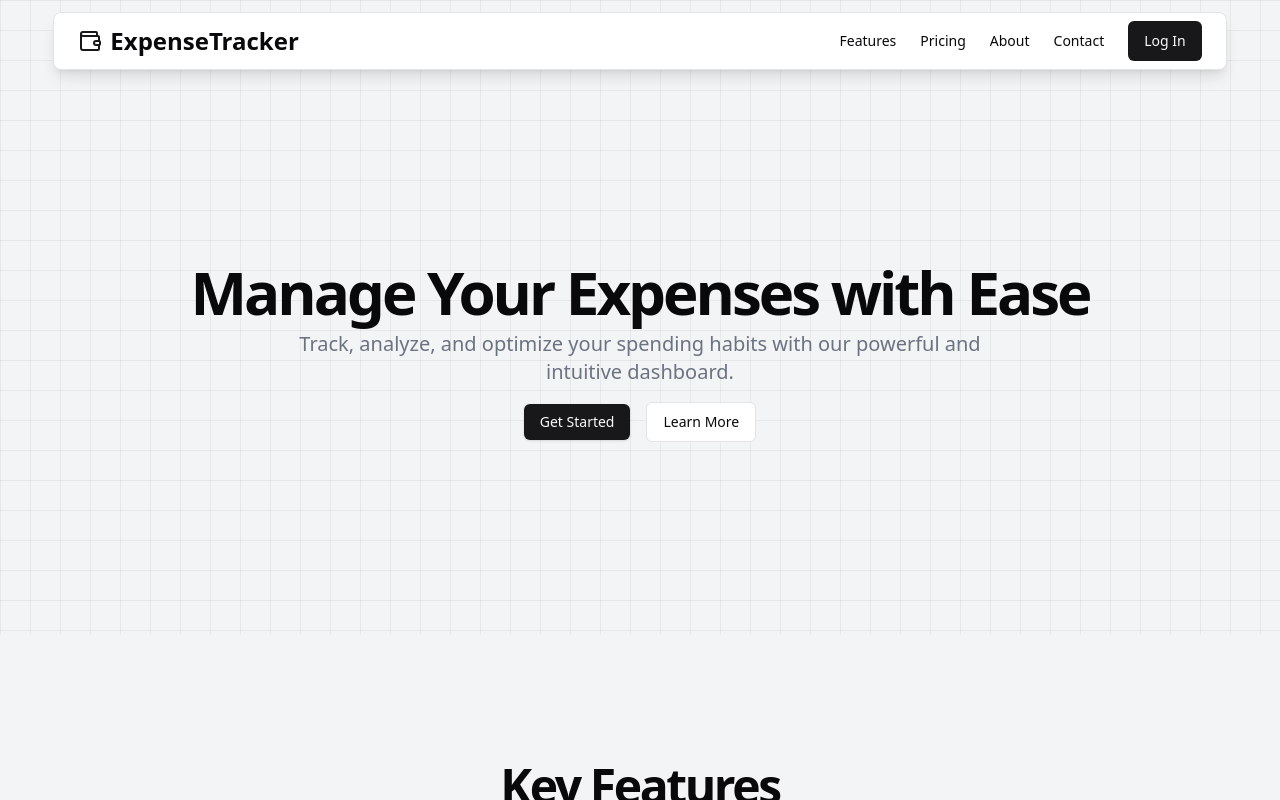
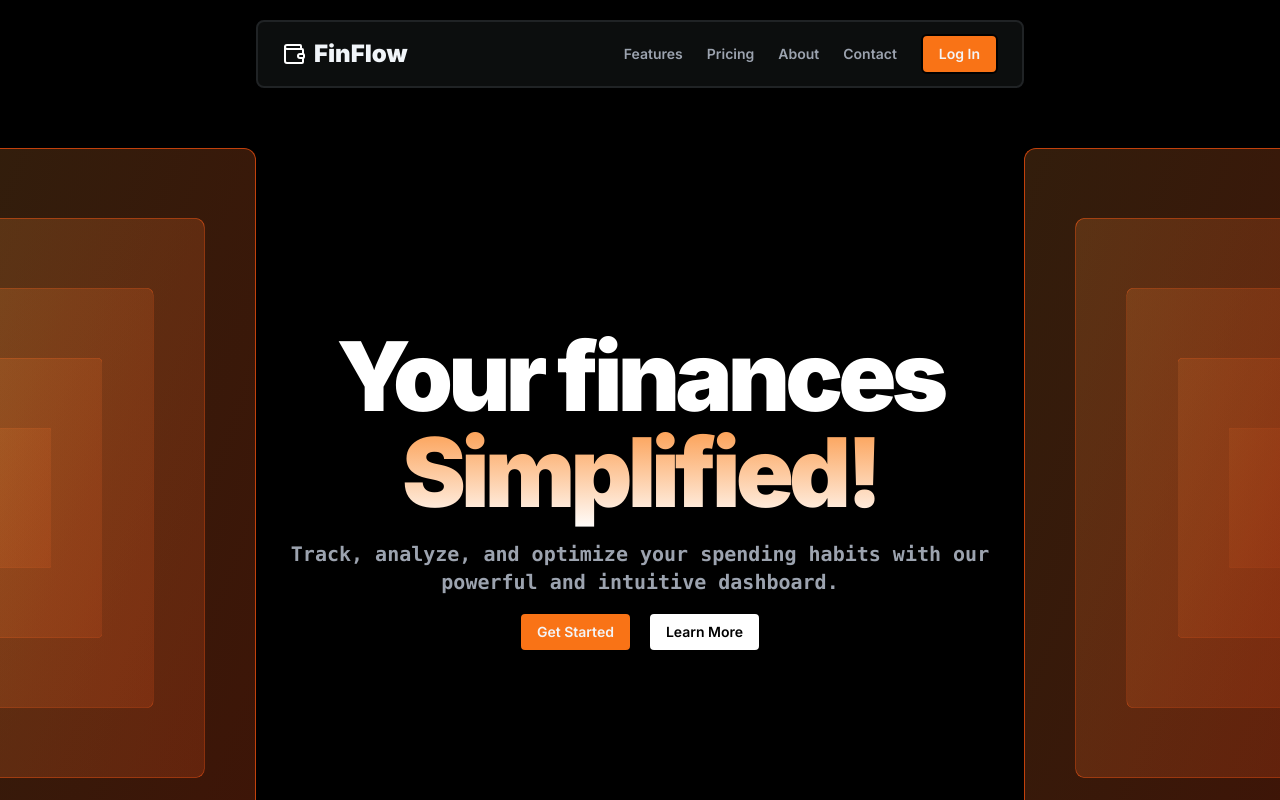
Before and after one commit to CodeMan62/FinFlow, a Next.js app: page / in a window 1280 px wide. Shown: the top 800 px of the page. Built offline with nearby package versions, Linux system fonts and the light colour scheme; no server answers.

Commit message:
📦 Changes on landing page

```diff
--- a/package.json
+++ b/package.json
@@ -17,6 +17,7 @@
     "apexcharts": "^3.54.1",
     "class-variance-authority": "^0.7.0",
     "clsx": "^2.1.1",
+    "framer-motion": "^11.11.10",
     "lucide-react": "^0.446.0",
     "next": "14.2.13",
     "next-auth": "5.0.0-beta.22",
--- a/src/app/(Landing)/layout.tsx
+++ b/src/app/(Landing)/layout.tsx
@@ -1,19 +1,8 @@
 import type { Metadata } from "next";
-import localFont from "next/font/local";
+import { Inter } from "next/font/google";
 import "../globals.css";
 import Navbar from "@/components/Navbar";
 import { SessionProvider } from "next-auth/react";
-
-const geistSans = localFont({
-  src: "../fonts/GeistVF.woff",
-  variable: "--font-geist-sans",
-  weight: "100 900",
-});
-const geistMono = localFont({
-  src: "../fonts/GeistMonoVF.woff",
-  variable: "--font-geist-mono",
-  weight: "100 900",
-});
 
 export const metadata: Metadata = {
   title: "Expensify",
@@ -28,9 +17,7 @@ export default function RootLayout({
   return (
     <html lang="en">
       <SessionProvider>
-        <body
-          className={`${geistSans.variable} ${geistMono.variable} antialiased bg-gray-100 grid-background`}
-        >
+        <body className={` antialiased bg-black `}>
           <Navbar />
           {children}
         </body>
--- a/src/app/globals.css
+++ b/src/app/globals.css
@@ -64,15 +64,33 @@
     @apply bg-background text-foreground;
   }
 }
-
+body {
+  overflow-x: hidden;
+}
 .grid-background {
   position: relative;
-  background-color: #f3f4f6;
+  background-color: #000000;
   background-image: linear-gradient(
       to right,
-      rgba(0, 0, 0, 0.05) 1px,
+      rgba(255, 255, 255, 0.05) 1px,
       transparent 1px
     ),
-    linear-gradient(to bottom, rgba(0, 0, 0, 0.05) 1px, transparent 1px);
+    linear-gradient(to bottom, rgba(255, 255, 255, 0.05) 1px, transparent 1px);
   background-size: 30px 30px;
 }
+::-webkit-scrollbar {
+  width: 6px;
+}
+
+::-webkit-scrollbar-track {
+  background: transparent;
+}
+
+::-webkit-scrollbar-thumb {
+  background-color: #ca791c;
+  border-radius: 10px;
+}
+
+::-webkit-scrollbar-thumb:hover {
+  background-color: #ff8c00;
+}
--- a/src/components/LandingPage.tsx
+++ b/src/components/LandingPage.tsx
@@ -1,3 +1,4 @@
+"use client";
 import { Button } from "@/components/ui/button";
 import { Card, CardContent, CardHeader, CardTitle } from "@/components/ui/card";
 import {
@@ -10,38 +11,81 @@ import {
   Wallet,
 } from "lucide-react";
 import Link from "next/link";
+import { motion } from "framer-motion";
+import { Inter } from "next/font/google";
+
+const inter900 = Inter({
+  subsets: ["cyrillic"],
+  variable: "--font-inter",
+  weight: ["900"],
+});
+
+const inter600 = Inter({
+  subsets: ["cyrillic"],
+  variable: "--font-inter",
+  weight: ["600"],
+});
 
 export default function LandingPage() {
   return (
     <div className="flex flex-col min-h-screen">
+      <motion.section
+        initial={{ x: 300, y: -20 }}
+        whileInView={{ x: 0 }}
+        transition={{ duration: 0.3, delay: 0.2, ease: "easeInOut" }}
+      >
+        <DecorativeSquaresRight />
+      </motion.section>
+
+      <motion.section
+        initial={{ x: -300, y: -20 }}
+        whileInView={{ x: 0 }}
+        transition={{ duration: 0.3, delay: 0.2, ease: "easeInOut" }}
+      >
+        <DecorativeSquaresLeft />
+      </motion.section>
       <main className="flex-1">
-        <section className="w-full py-12 md:py-24 lg:py-32 xl:py-48">
-          <div className="px-4 md:px-6">
+        <motion.section
+          initial={{ opacity: 0, y: 20 }}
+          whileInView={{ opacity: 1, y: 0 }}
+          transition={{ duration: 0.6, ease: "easeOut" }}
+          className={`${inter600.className} w-full py-12 md:py-48 lg:py-64 xl:py-60 text-white`}
+        >
+          <div className="px-4 md:px-6 text-center">
             <div className="flex flex-col items-center space-y-4 text-center">
               <div className="space-y-2">
-                <h1 className="text-3xl font-bold tracking-tighter sm:text-4xl md:text-5xl lg:text-6xl/none">
-                  Manage Your Expenses with Ease
+                <h1 className="text-3xl font-bold mb-5 tracking-tighter sm:text-4xl md:text-5xl lg:text-8xl/none">
+                  Your finances <br />
+                  <span className="bg-gradient-to-t from-white to-orange-400 text-transparent bg-clip-text font-bold">
+                    Simplified!
+                  </span>
                 </h1>
-                <p className="mx-auto max-w-[700px] text-gray-500 md:text-xl dark:text-gray-400">
+                <p className="mx-auto max-w-[700px] font-mono text-gray-400 md:text-xl dark:text-gray-200">
                   Track, analyze, and optimize your spending habits with our
                   powerful and intuitive dashboard.
                 </p>
               </div>
               <div className="space-x-4">
-                <Button className="inline-flex h-9 items-center justify-center rounded-md bg-primary px-4 py-2 text-sm font-medium text-primary-foreground shadow transition-colors hover:bg-primary/90 focus-visible:outline-none focus-visible:ring-1 focus-visible:ring-ring disabled:pointer-events-none disabled:opacity-50">
+                <button className="text-sm bg-orange-500 border-2 border-black text-gray-100 px-4 py-2 rounded-md transition-all duration-300 ease-in-out hover:border-orange-500 hover:bg-white hover:text-zinc-800 active:scale-95 hover:shadow-md">
                   Get Started
-                </Button>
-                <Button variant="outline">Learn More</Button>
+                </button>
+                <button className="text-sm bg-white border-2 border-black text-black px-4 py-2 rounded-md transition-all duration-300 ease-in-out hover:border-black hover:bg-gray-200 hover:text-zinc-800 active:scale-95 hover:shadow-md">
+                  Learn More
+                </button>
               </div>
             </div>
           </div>
-        </section>
-        <section className="w-full py-12 md:py-24 lg:py-32 bg-gray-100 dark:bg-gray-800">
+        </motion.section>
+        <section className="w-full py-12 md:py-24 lg:py-32 ">
           <div className=" px-4 md:px-6">
-            <h2 className="text-3xl font-bold tracking-tighter sm:text-4xl md:text-5xl text-center mb-8">
+            <h2
+              className={` ${inter600.className} text-3xl font-bold tracking-tighter sm:text-4xl md:text-5xl text-center mb-8 text-gray-100`}
+            >
               Key Features
             </h2>
-            <div className="grid grid-cols-1 md:grid-cols-3 gap-8">
+            <div
+              className={`${inter600.className} grid grid-cols-1 md:grid-cols-3 gap-8`}
+            >
               <Card>
                 <CardHeader>
                   <BarChart2 className="w-8 h-8 text-primary mb-2" />
@@ -75,7 +119,12 @@ export default function LandingPage() {
             </div>
           </div>
         </section>
-        <section className="w-full py-12 md:py-24 lg:py-32">
+        <motion.section
+          initial={{ opacity: 0, y: 20 }}
+          whileInView={{ opacity: 1, y: 0 }}
+          transition={{ duration: 0.6, ease: "easeOut" }}
+          className="w-full py-12 md:py-24 lg:py-32 bg-gray-100 dark:bg-gray-800"
+        >
           <div className="px-4 md:px-6">
             <h2 className="text-3xl font-bold tracking-tighter sm:text-4xl md:text-5xl text-center mb-8">
               What Our Users Say
@@ -119,8 +168,13 @@ export default function LandingPage() {
               </Card>
             </div>
           </div>
-        </section>
-        <section className="w-full py-12 md:py-24 lg:py-32 bg-gray-100 dark:bg-gray-800">
+        </motion.section>
+        <motion.section
+          initial={{ opacity: 0, y: 20 }}
+          whileInView={{ opacity: 1, y: 0 }}
+          transition={{ duration: 0.6, ease: "easeOut" }}
+          className="w-full py-12 md:py-24 lg:py-32 "
+        >
           <div className="px-4 md:px-6">
             <h2 className="text-3xl font-bold tracking-tighter sm:text-4xl md:text-5xl text-center mb-8">
               Pricing Plans
@@ -197,8 +251,13 @@ export default function LandingPage() {
               </Card>
             </div>
           </div>
-        </section>
-        <section className="w-full py-12 md:py-24 lg:py-32">
+        </motion.section>
+        <motion.section
+          initial={{ opacity: 0, y: 20 }}
+          whileInView={{ opacity: 1, y: 0 }}
+          transition={{ duration: 0.6, ease: "easeOut" }}
+          className="w-full py-12 md:py-24 lg:py-32 "
+        >
           <div className="px-4 md:px-6">
             <div className="flex flex-col items-center space-y-4 text-center">
               <div className="space-y-2">
@@ -218,7 +277,7 @@ export default function LandingPage() {
               </div>
             </div>
           </div>
-        </section>
+        </motion.section>
       </main>
       <footer className="flex bg-white flex-col gap-2 sm:flex-row py-6 w-full shrink-0 items-center px-4 md:px-6 border-t">
         <p className="text-xs text-gray-500 dark:text-gray-400">
@@ -236,3 +295,58 @@ export default function LandingPage() {
     </div>
   );
 }
+
+export const DecorativeSquaresLeft = () => {
+  return (
+    <div className={`absolute top-0 left-0 pointer-events-none`}>
+      <div className="relative lg:mt-40 lg:h-[600px] xl:h-[700px] xl:mt-20 w-64">
+        {[...Array(5)].map((_, index) => (
+          <div
+            key={index}
+            className={`
+              absolute inset-0
+              rounded-r-xl
+              transform
+              origin-left
+              transition-transform
+              duration-300
+              bg-gradient-to-br from-orange-400/20 to-orange-800/40
+              border-r border-t border-b border-orange-700
+            `}
+            style={{
+              transform: `scale(${1 - index * 0.2})`,
+              zIndex: 5 - index,
+            }}
+          />
+        ))}
+      </div>
+    </div>
+  );
+};
+export const DecorativeSquaresRight = () => {
+  return (
+    <div className={`absolute top-0 right-0 pointer-events-none`}>
+      <div className="relative lg:mt-40 lg:h-[600px] xl:h-[700px] xl:mt-20 w-64">
+        {[...Array(5)].map((_, index) => (
+          <div
+            key={index}
+            className={`
+              absolute inset-0
+              rounded-l-xl
+              transform
+              origin-right
+              transition-transform
+              duration-300
+              bg-gradient-to-br from-orange-400/20 to-orange-800/40
+              border-l border-t border-b border-orange-700
+            `}
+            style={{
+              transform: `scale(${1 - index * 0.2})`,
+              zIndex: 5 - index,
+            }}
+          />
+        ))}
+      </div>
+    </div>
+  );
+};
--- a/src/components/Navbar.tsx
+++ b/src/components/Navbar.tsx
@@ -13,6 +13,13 @@ import {
   DropdownMenuSeparator,
   DropdownMenuTrigger,
 } from "@/components/ui/dropdown-menu";
+import { Inter } from "next/font/google";
+
+const inter600 = Inter({
+  subsets: ["cyrillic"],
+  variable: "--font-inter",
+  weight: ["600"],
+});
 
 const Navbar = () => {
   const session = useSession();
@@ -24,32 +31,34 @@ const Navbar = () => {
   };
 
   return (
-    <header className="relative mx-auto mt-3 bg-white shadow-lg rounded-lg px-4 lg:px-6 py-2 w-11/12 max-w-8xl h-auto flex items-center border">
+    <header
+      className={` ${inter600.className} relative mx-auto mt-5 bg-[#0C0E0E] shadow-lg rounded-lg px-4 lg:px-6 py-3 border-2 border-[#202325] w-11/12 max-w-3xl h-auto flex items-center`}
+    >
       <Link className="flex items-center justify-center" href="#">
-        <Wallet className="h-6 w-6 text-primary" />
-        <span className="ml-2 text-2xl font-bold">ExpenseTracker</span>
+        <Wallet className="h-6 w-6 text-primary text-white" />
+        <span className="ml-2 text-2xl font-bold text-slate-100">FinFlow</span>
       </Link>
-      <nav className="ml-auto flex gap-4 sm:gap-6 items-center">
+      <nav className="ml-auto flex gap-4 sm:gap-6 items-center text-gray-400 ">
         <Link
-          className="text-sm font-medium hover:underline underline-offset-4"
+          className="text-sm font-medium underline-offset-4 transition duration-300 ease-in-out hover:text-orange-500 "
           href="#"
         >
           Features
         </Link>
         <Link
-          className="text-sm font-medium hover:underline underline-offset-4"
+          className="text-sm font-medium underline-offset-4 transition duration-300 ease-in-out hover:text-orange-500 "
           href="#"
         >
           Pricing
         </Link>
         <Link
-          className="text-sm font-medium hover:underline underline-offset-4"
+          className="text-sm font-medium underline-offset-4 transition duration-300 ease-in-out hover:text-orange-500 "
           href="#"
         >
           About
         </Link>
         <Link
-          className="text-sm font-medium hover:underline underline-offset-4"
+          className="text-sm font-medium underline-offset-4 transition duration-300 ease-in-out hover:text-orange-500 "
           href="#"
         >
           Contact
@@ -82,7 +91,9 @@ const Navbar = () => {
           </Avatar>
         ) : (
           <Link href="/login">
-            <Button className="text-sm">Log In</Button>
+            <button className="text-sm bg-orange-500 border-2 border-black text-gray-100 px-4 py-2 rounded-md transition-all duration-300 ease-in-out hover:border-orange-500 hover:bg-white hover:text-zinc-800 active:scale-95 hover:shadow-md">
+              Log In
+            </button>
           </Link>
         )}
       </nav>
```
Also changed, not shown: 1 other file (tests, documents, lock files or other folders).
